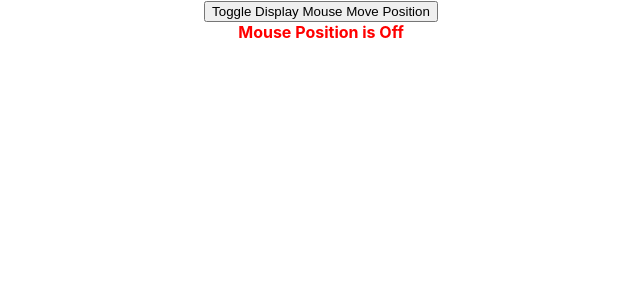
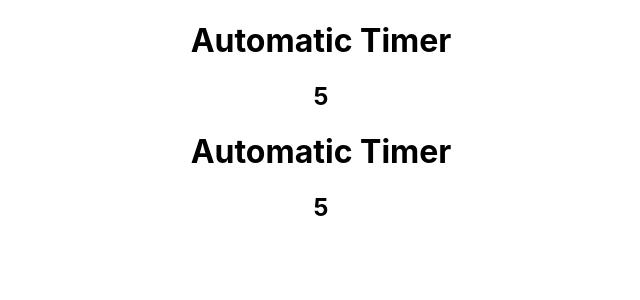
Before and after one commit to phantuantu24/basic-reactJs, a React (Create React App) app: page / in a window 1280 px wide. Shown: the top 300 px of the page, without its empty margins (319-959 px from the left). Built offline with nearby package versions, Linux system fonts and the light colour scheme.

Commit message:
useEffect with incorrect dependency

```diff
--- a/src/App.js
+++ b/src/App.js
@@ -2,15 +2,19 @@
 import './App.css';
 import ClassCounterOne from './components/ClassCounterOne';
 import ClassMouse from './components/ClassMouse';
+import IntervalClassCounter from './components/IntervalClassCounter';
 import UseEffectHook from './components/UseEffectHook';
 import UseEffectRunOnlyOnce from './components/UseEffectRunOnlyOnce';
 import UseEffectWithCleanUp from './components/UseEffectWithCleanUp';
 import UseEffectWithCondition from './components/UseEffectWithCondition';
+import UseEffectWithIncorrectDependency from './components/UseEffectWithIncorrectDependency';
 export class App extends Component {
   render() {
     return (
       <div className="App">
-        <UseEffectWithCleanUp />
+        <UseEffectWithIncorrectDependency />
+        <IntervalClassCounter />
+        {/* <UseEffectWithCleanUp /> */}
         {/* <UseEffectRunOnlyOnce /> */}
         {/* <ClassMouse /> */}
         {/* <UseEffectWithCondition /> */}
--- /dev/null
+++ b/src/components/IntervalClassCounter.js
@@ -0,0 +1,37 @@
+import React, { Component } from 'react'
+
+export class IntervalClassCounter extends Component {
+
+  constructor(props) {
+    super(props)
+
+    this.state = {
+      count: 0
+    }
+  }
+
+  componentDidMount() {
+    this.interval = setInterval(this.tick, 1000);
+  }
+
+  componentWillUnmount() {
+    clearInterval(this.interval)
+  }
+
+  tick = () => {
+    this.setState({
+      count: this.state.count + 1
+    })
+  }
+
+  render() {
+    return (
+      <div>
+        <h1>Automatic Timer</h1>
+        <h2>{this.state.count}</h2>
+      </div>
+    )
+  }
+}
+
+export default IntervalClassCounter
--- /dev/null
+++ b/src/components/UseEffectWithIncorrectDependency.js
@@ -0,0 +1,27 @@
+import React, { useState, useEffect } from 'react'
+
+function UseEffectWithIncorrectDependency() {
+
+  const [count, setCount] = useState(0)
+
+  const tick = () => {
+    setCount(preCount => preCount + 1)
+  }
+
+  useEffect(() => {
+    console.log('useEffect called')
+    const interval = setInterval(tick, 1000)
+    return () => {
+      clearInterval(interval)
+    }
+  }, [])
+
+  return (
+    <div>
+      <h1>Automatic Timer</h1>
+      <h2>{count}</h2>
+    </div>
+  )
+}
+
+export default UseEffectWithIncorrectDependency
```
